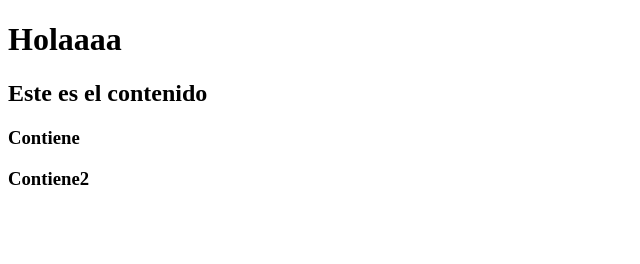
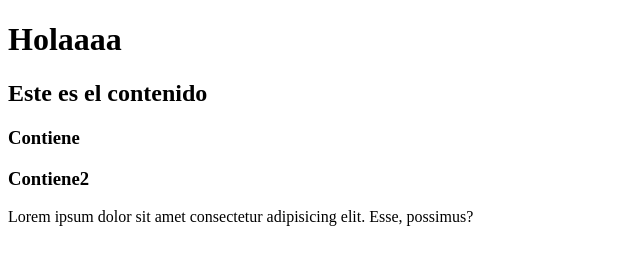
Before and after one commit to carjox555/repositorio_pruebaCommit, a plain HTML site: page index.html in a window 1280 px wide. Shown: the whole page, without its empty margins (0-640 px from the left). Drawn offline with Linux system fonts and the light colour scheme.

Commit message:
agregue  p

```diff
--- a/index.html
+++ b/index.html
@@ -11,5 +11,6 @@
     <h2>Este es el contenido</h2>
     <h3>Contiene</h3>
     <h3>Contiene2</h3>
+    <p>Lorem ipsum dolor sit amet consectetur adipisicing elit. Esse, possimus?</p>
 </body>
 </html>
```
